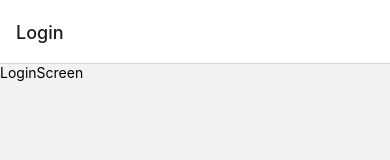
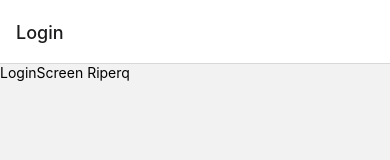
Before and after one commit to RiP3rQ/TinderClone-ReactNative-, a React Native app: screen /Login in a window 390 px wide. Shown: the top 160 px of the page. Built offline with nearby package versions, Linux system fonts and the light colour scheme.

Commit message:
implementing context API + custom hook useAuth

```diff
--- a/StackNavigator.js
+++ b/StackNavigator.js
@@ -3,6 +3,7 @@
 import HomeScreen from "./screens/HomeScreen";
 import ChatScreen from "./screens/ChatScreen";
 import LoginScreen from "./screens/LoginScreen";
+import { AuthProvider } from "./hooks/useAuth";
 
 const Stack = createNativeStackNavigator();
 
@@ -11,6 +12,8 @@
 
   return (
     <NavigationContainer>
+      {/* HOC - HIGHER ORDER COMPONENT */}
+      <AuthProvider>
         <Stack.Navigator>
           {user ? (
             <>
@@ -21,6 +24,7 @@
             <Stack.Screen name="Login" component={LoginScreen} />
           )}
         </Stack.Navigator>
+      </AuthProvider>
     </NavigationContainer>
   );
 };
--- /dev/null
+++ b/hooks/useAuth.js
@@ -0,0 +1,22 @@
+import { View, Text } from "react-native";
+import React, { createContext, useContext } from "react";
+
+const AuthContext = createContext({
+  // initial state
+});
+
+export const AuthProvider = ({ children }) => {
+  return (
+    <AuthContext.Provider
+      value={{
+        user: "Riperq",
+      }}
+    >
+      {children}
+    </AuthContext.Provider>
+  );
+};
+
+export default function useAuth() {
+  return useContext(AuthContext);
+}
--- a/package.json
+++ b/package.json
@@ -12,6 +12,7 @@
     "@react-navigation/native": "^6.1.1",
     "@react-navigation/native-stack": "^6.9.7",
     "expo": "~47.0.9",
+    "expo-google-app-auth": "~8.3.0",
     "expo-status-bar": "~1.4.2",
     "react": "18.1.0",
     "react-native": "0.70.5",
--- a/screens/LoginScreen.js
+++ b/screens/LoginScreen.js
@@ -1,10 +1,13 @@
 import { View, Text } from "react-native";
 import React from "react";
+import useAuth from "../hooks/useAuth";
 
 const LoginScreen = () => {
+  const { user } = useAuth();
+
   return (
     <View>
-      <Text>LoginScreen</Text>
+      <Text>LoginScreen {user}</Text>
     </View>
   );
 };
```
Also changed, not shown: 1 other file (tests, documents, lock files or other folders). Lines whose indentation alone changed are shown as unchanged.
